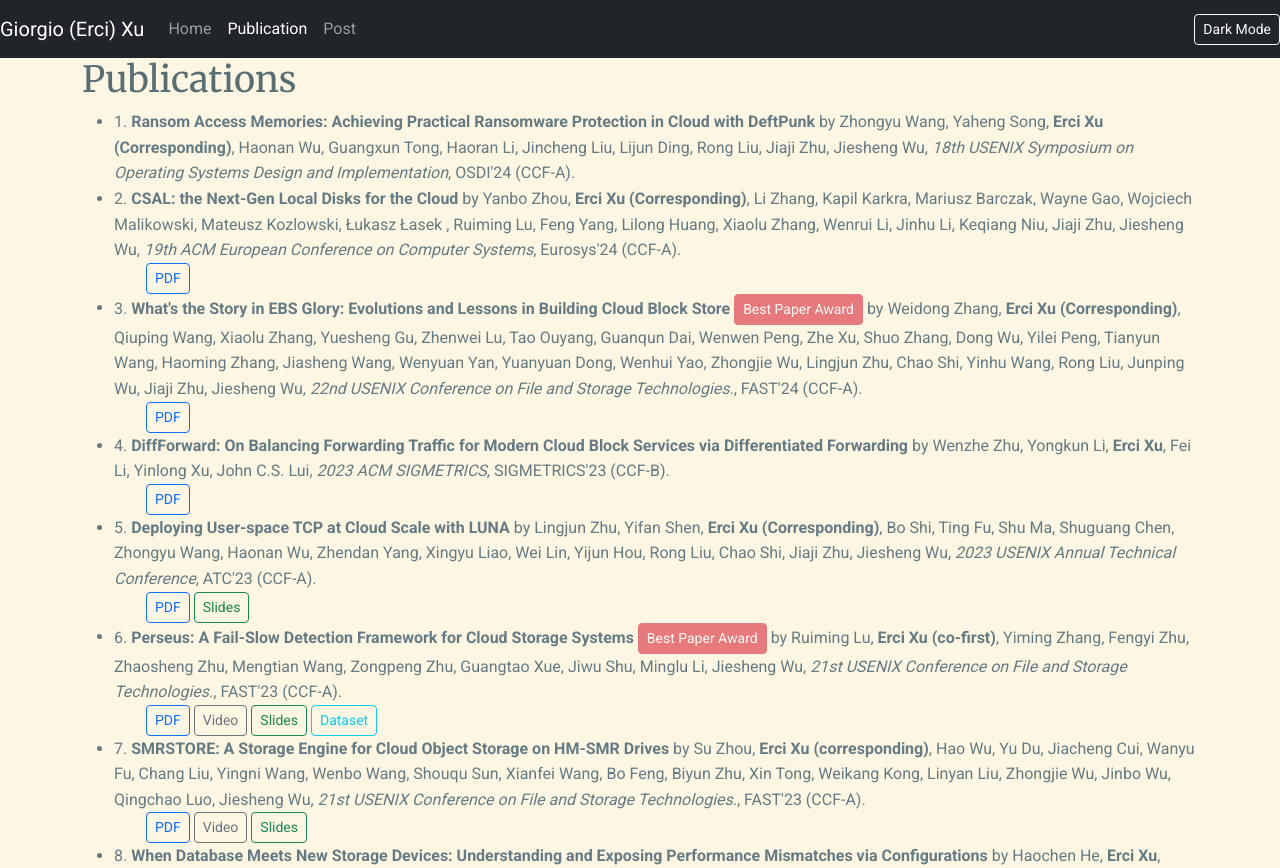
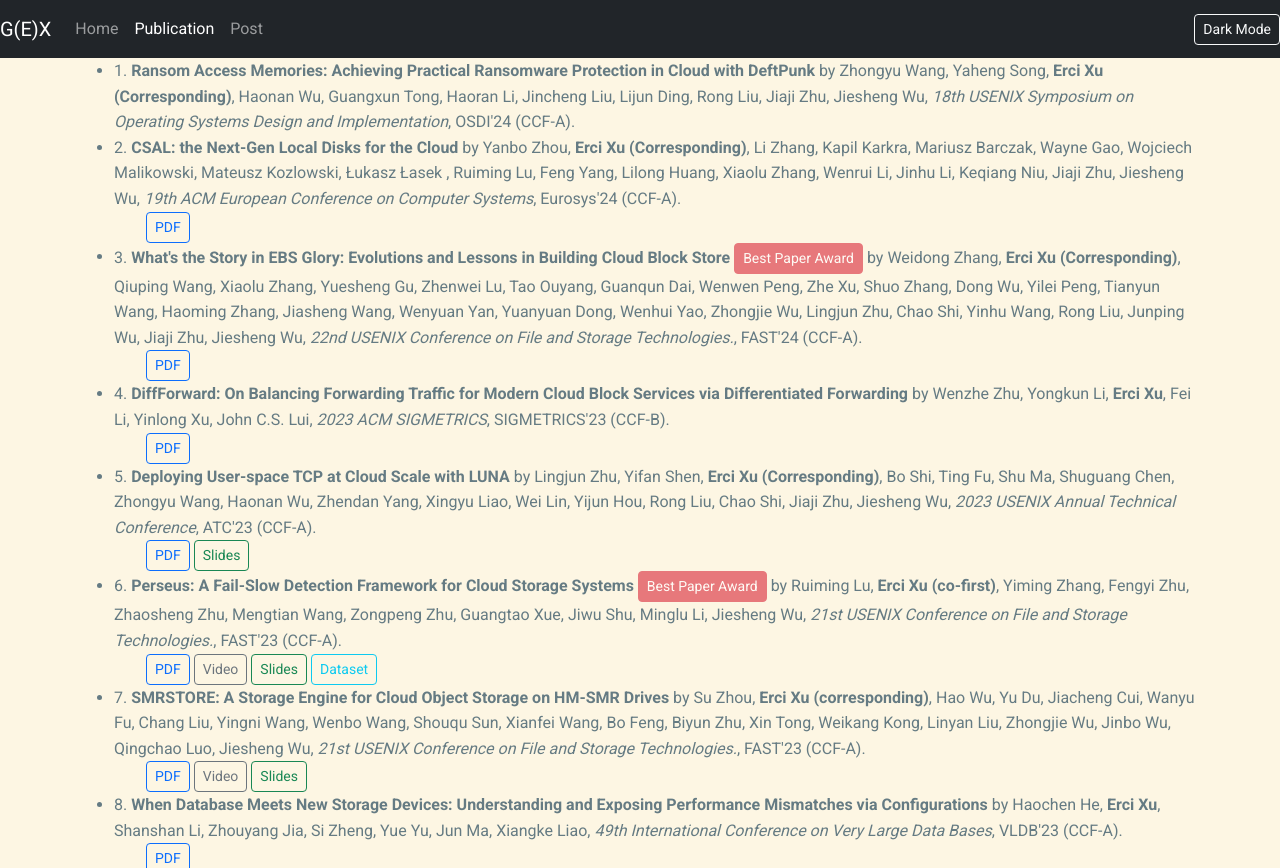
Before and after one commit to giorgioercixu/giorgioercixu.github.io, a plain HTML site: page publication/index.html in a window 1280 px wide. Shown: the top 868 px of the page. Drawn offline with nearby package versions, Linux system fonts and the light colour scheme.

Commit message:
deploy: giorgioercixu/flask-personal@42f780dd43c0d066af90040a53167fd7c043b163

```diff
--- a/publication/index.html
+++ b/publication/index.html
@@ -12,7 +12,7 @@
 
 <body>
         <nav class="navbar navbar-expand-lg navbar-dark bg-dark">
-            <a class="navbar-brand" href="#">Giorgio (Erci) Xu</a>
+            <a class="navbar-brand" href="#">G(E)X</a>
             <button class="navbar-toggler" type="button" data-bs-toggle="collapse" data-bs-target="#navbarNav" aria-controls="navbarNav" aria-expanded="false" aria-label="Toggle navigation">
                 <span class="navbar-toggler-icon"></span>
             </button>
@@ -54,7 +54,6 @@
     <div class="container">
 
 <body>
-    <h1>Publications</h1>
     <ul>
 
             <li>
```
Also changed, not shown: posts/Evicted.md/index.html (+1 -1 lines), posts/Range.md/index.html (+1 -1 lines), posts/SkunkWorks.md/index.html (+1 -1 lines), posts/ZeroToOne.md/index.html (+1 -1 lines), posts/index.html (+1 -2 lines), 2 other files.
